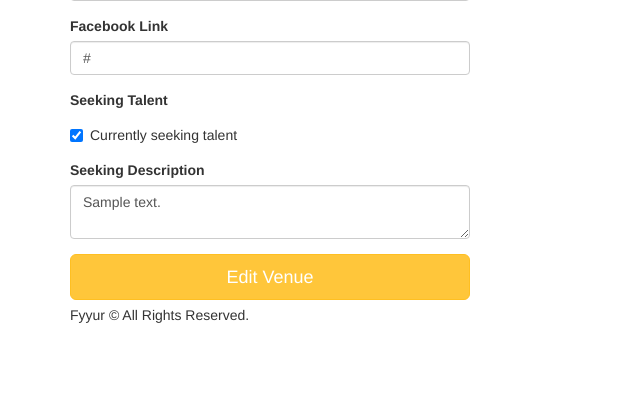
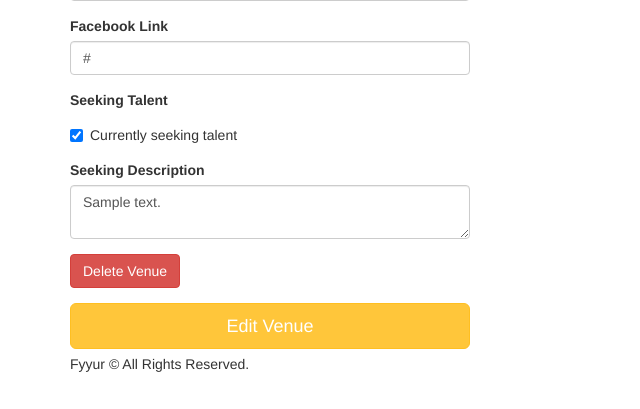
Before and after one commit to keingsw/fyyur, a Flask app: page /venues/1/edit in a window 1280 px wide. Shown: the part 686-1095 px from the top of the page, without its empty margins (0-640 px from the left). Before the commit the page ends 1009 px from the top, so only its background shows below. Run offline with Flask 2, Linux system fonts and the light colour scheme; tables that the repository leaves empty hold one stand-in row (values such as "Sample post"); some libraries are stand-ins or nearby versions.

Commit message:
Implement the controller for Delete Venues

```diff
--- a/app.py
+++ b/app.py
@@ -6,7 +6,7 @@ import json
 import dateutil.parser
 import babel
 import datetime
-from flask import Flask, render_template, request, Response, flash, redirect, url_for
+from flask import Flask, render_template, request, Response, flash, redirect, url_for, jsonify
 from flask_moment import Moment
 from flask_sqlalchemy import SQLAlchemy
 import logging
@@ -44,8 +44,8 @@ class Venue(db.Model):
     website = db.Column(db.String(120))
     seeking_talent = db.Column(db.Boolean, default=False, nullable=False)
     seeking_description = db.Column(db.String)
-    genres = db.relationship('VenueGenre', backref='venue', lazy=True)
-    shows = db.relationship('Show', backref='venue', lazy=True)
+    genres = db.relationship('VenueGenre', cascade='all, delete-orphan', backref='venue', lazy=True)
+    shows = db.relationship('Show', cascade='all, delete-orphan', backref='venue', lazy=True)
 
 
 class Artist(db.Model):
@@ -245,12 +245,18 @@ def create_venue_submission():
 
 @app.route('/venues/<venue_id>', methods=['DELETE'])
 def delete_venue(venue_id):
-    # TODO: Complete this endpoint for taking a venue_id, and using
-    # SQLAlchemy ORM to delete a record. Handle cases where the session commit could fail.
+    venue = Venue.query.get(venue_id)
 
-    # BONUS CHALLENGE: Implement a button to delete a Venue on a Venue Page, have it so that
-    # clicking that button delete it from the db then redirect the user to the homepage
-    return None
+    try:
+        db.session.delete(venue)
+        db.session.commit()
+    except:
+        db.session.rollback()
+        print(sys.exc_info())
+    finally:
+        db.session.close()
+
+    return jsonify({"redirect_to": url_for('index')})
 
 
 #  Artists
--- a/templates/forms/edit_venue.html
+++ b/templates/forms/edit_venue.html
@@ -57,7 +57,21 @@
       <label for="seeking_description">Seeking Description</label>
       {{ form.seeking_description(class_ = 'form-control', autofocus = true) }}
     </div>
+    <div class="form-group">
+      <a href="#" class="btn btn-danger" id="delete-venue" data-id="{{ venue.id }}">Delete Venue</a>
+    </div>
     <input type="submit" value="Edit Venue" class="btn btn-primary btn-lg btn-block">
   </form>
 </div>
+<script>
+  document.getElementById('delete-venue').onclick = (e) => {
+    e.preventDefault()
+    fetch(`/venues/${e.target.dataset.id}`, {
+      method: 'DELETE'
+    })
+      .then(res => res.json())
+      .then(({ redirect_to }) => window.location.href = redirect_to)
+  }
+</script>
+
 {% endblock %}
```
